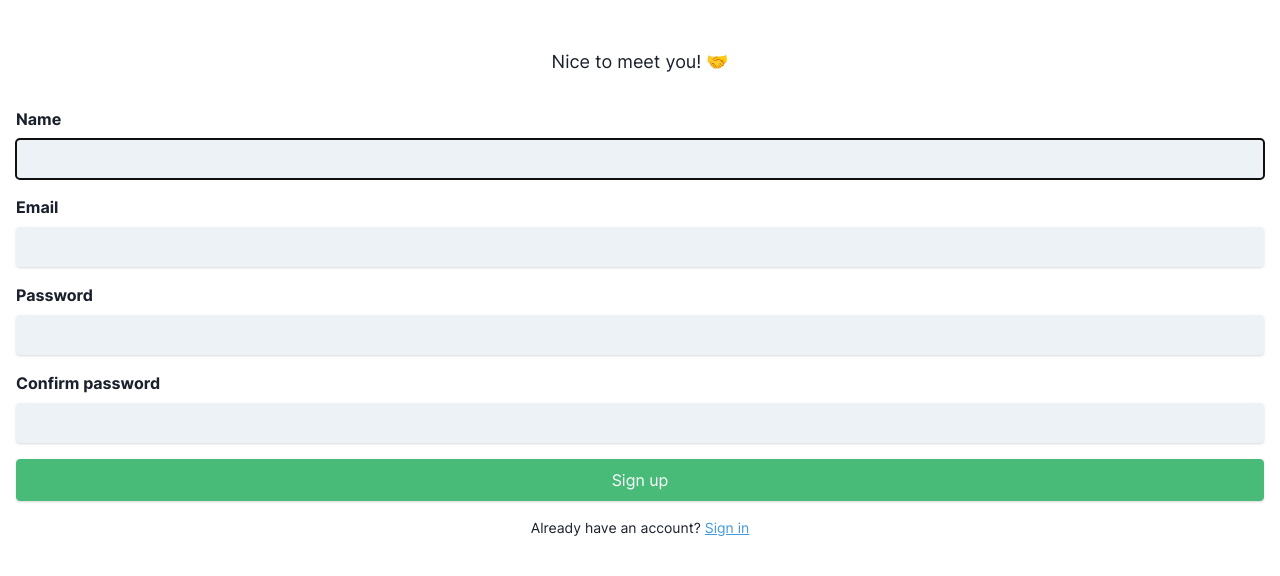
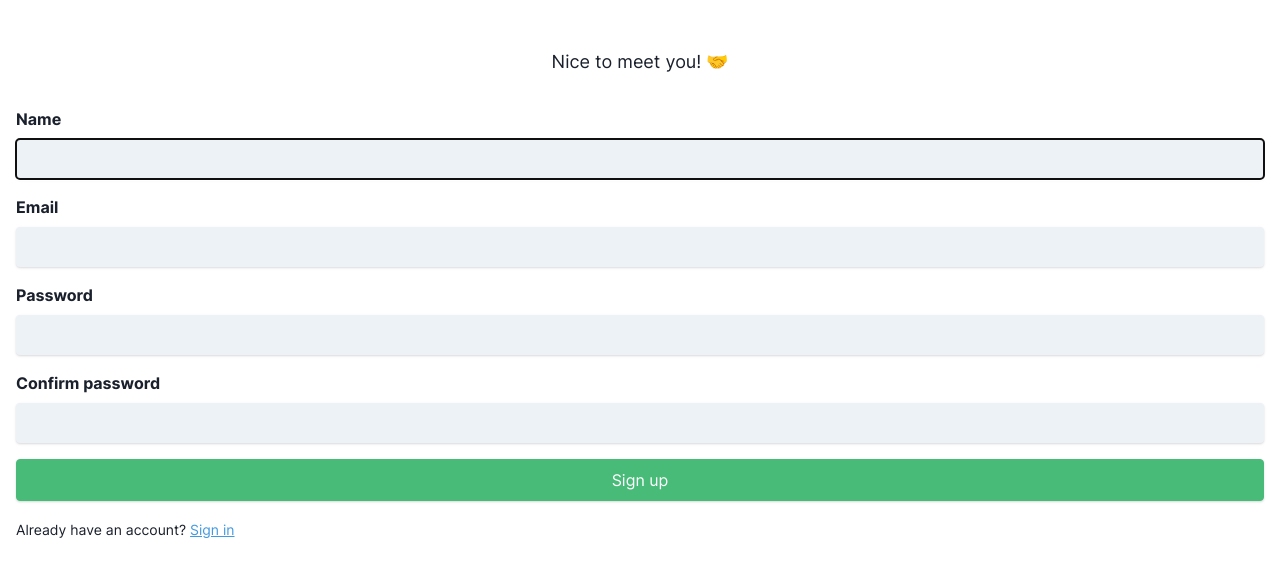
Before and after one commit to carstonhenderson/rally, a Next.js app: page /sign-up in a window 1280 px wide. Shown: the top 576 px of the page. Built offline with nearby package versions, Linux system fonts and the light colour scheme; no server answers.

Commit message:
change text component from div to span

```diff
--- a/components/text.js
+++ b/components/text.js
@@ -7,9 +7,11 @@ const Text = ({ size, align, weight, italic, children }) => {
   const italicClass = italic ? 'italic' : ''
 
   return (
-    <div className={`${sizeClass} ${alignClass} ${weightClass} ${italicClass}`}>
+    <span
+      className={`${sizeClass} ${alignClass} ${weightClass} ${italicClass}`}
+    >
       {children}
-    </div>
+    </span>
   )
 }
 
```
